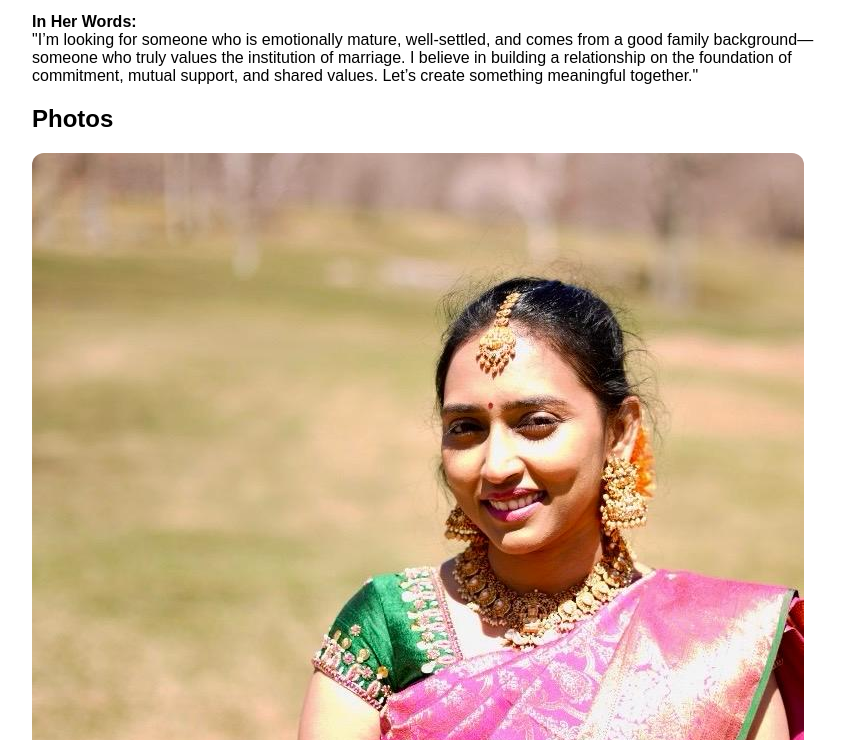
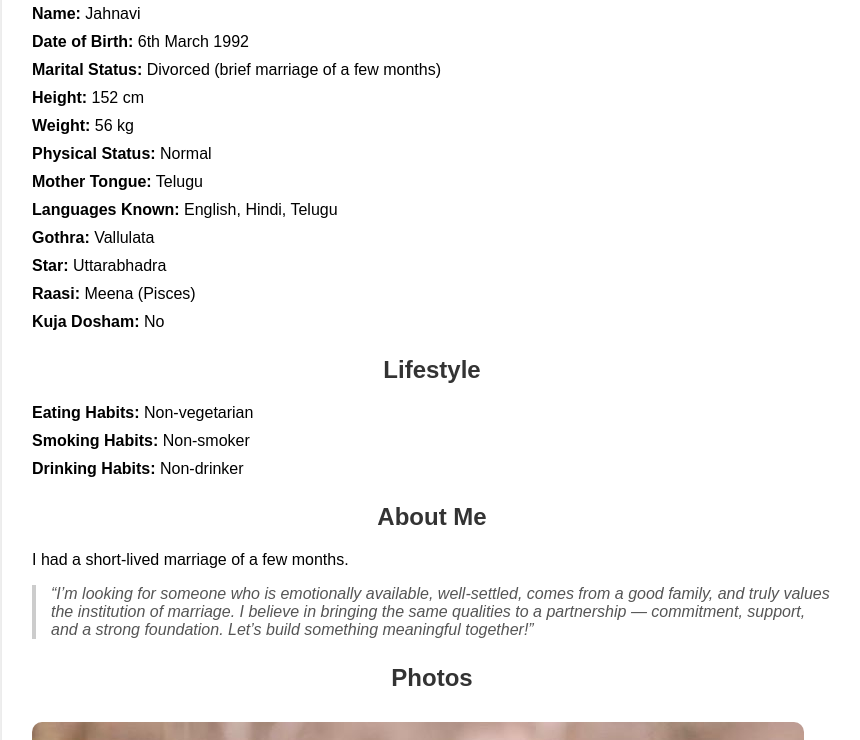
Before and after one commit to Yasasvi18/janu, a plain HTML site: page index.html in a window 1280 px wide. Shown: the part 173-913 px from the top of the page, without its empty margins (208-1068 px from the left). Drawn offline with Linux system fonts and the light colour scheme.

Commit message:
Update index.html

```diff
--- a/index.html
+++ b/index.html
@@ -2,37 +2,98 @@
 <html lang="en">
 <head>
   <meta charset="UTF-8">
-  <title>Matrimonial Profile</title>
+  <title>Matrimonial Profile - Jahnavi</title>
   <style>
     body {
-      font-family: sans-serif;
+      font-family: Arial, sans-serif;
+      background-color: #f7f7f7;
+      margin: 0;
+      padding: 20px;
+    }
+    .container {
       max-width: 800px;
       margin: auto;
-      padding: 20px;
+      background-color: #fff;
+      padding: 30px;
+      border-radius: 12px;
+      box-shadow: 0 0 10px rgba(0,0,0,0.1);
+    }
+    h1, h2 {
+      text-align: center;
+      color: #333;
     }
     img {
       max-width: 100%;
-      border-radius: 12px;
-      margin-bottom: 20px;
+      height: auto;
+      margin: 10px 0;
+      border-radius: 10px;
     }
-    h1 {
-      color: #444;
+    .section {
+      margin-bottom: 25px;
+    }
+    .label {
+      font-weight: bold;
+    }
+    ul {
+      list-style: none;
+      padding: 0;
+    }
+    li {
+      margin-bottom: 10px;
+    }
+    blockquote {
+      font-style: italic;
+      color: #555;
+      border-left: 4px solid #ccc;
+      padding-left: 15px;
+      margin: 10px 0;
     }
   </style>
 </head>
 <body>
-  <h1>Matrimonial Profile</h1>
+  <div class="container">
+    <h1>Matrimonial Profile</h1>
 
-        <p><strong>Family Background:</strong> We belong to an upper-middle-class, nuclear family with moderate values. She recently completed her master’s degree and is now working as a Data Engineer in Dallas, TX, USA.</p>
+    <div class="section">
+      <h2>Basic Information</h2>
+      <ul>
+        <li><span class="label">Name:</span> Jahnavi</li>
+        <li><span class="label">Date of Birth:</span> 6th March 1992</li>
+        <li><span class="label">Marital Status:</span> Divorced (brief marriage of a few months)</li>
+        <li><span class="label">Height:</span> 152 cm</li>
+        <li><span class="label">Weight:</span> 56 kg</li>
+        <li><span class="label">Physical Status:</span> Normal</li>
+        <li><span class="label">Mother Tongue:</span> Telugu</li>
+        <li><span class="label">Languages Known:</span> English, Hindi, Telugu</li>
+        <li><span class="label">Gothra:</span> Vallulata</li>
+        <li><span class="label">Star:</span> Uttarabhadra</li>
+        <li><span class="label">Raasi:</span> Meena (Pisces)</li>
+        <li><span class="label">Kuja Dosham:</span> No</li>
+      </ul>
+    </div>
 
-  <p><strong>Marital History:</strong> She had a brief marriage that lasted a few months.</p>
+    <div class="section">
+      <h2>Lifestyle</h2>
+      <ul>
+        <li><span class="label">Eating Habits:</span> Non-vegetarian</li>
+        <li><span class="label">Smoking Habits:</span> Non-smoker</li>
+        <li><span class="label">Drinking Habits:</span> Non-drinker</li>
+      </ul>
+    </div>
 
-  <p><strong>In Her Words:</strong><br>
-  "I’m looking for someone who is emotionally mature, well-settled, and comes from a good family background—someone who truly values the institution of marriage. I believe in building a relationship on the foundation of commitment, mutual support, and shared values. Let’s create something meaningful together."
-  </p>
+    <div class="section">
+      <h2>About Me</h2>
+      <p>I had a short-lived marriage of a few months.</p>
+      <blockquote>
+        “I’m looking for someone who is emotionally available, well-settled, comes from a good family, and truly values the institution of marriage. I believe in bringing the same qualities to a partnership — commitment, support, and a strong foundation. Let’s build something meaningful together!”
+      </blockquote>
+    </div>
 
-  <h2>Photos</h2>
-  <img src="photo1.jpg" alt="Photo 1">
-  <img src="photo2.jpg" alt="Photo 2">
+    <div class="section">
+      <h2>Photos</h2>
+      <img src="photo1.jpg" alt="Photo 1">
+      <img src="photo2.jpg" alt="Photo 2">
+    </div>
+  </div>
 </body>
 </html>
```
